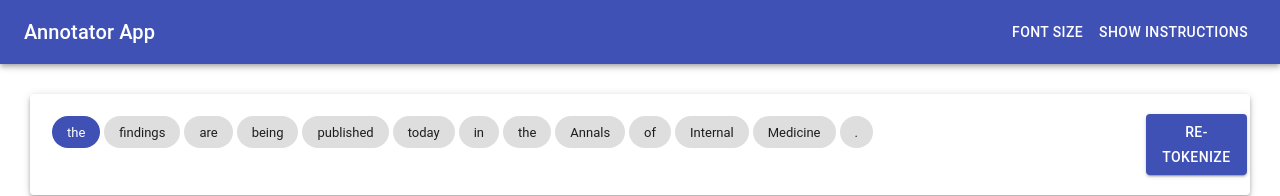
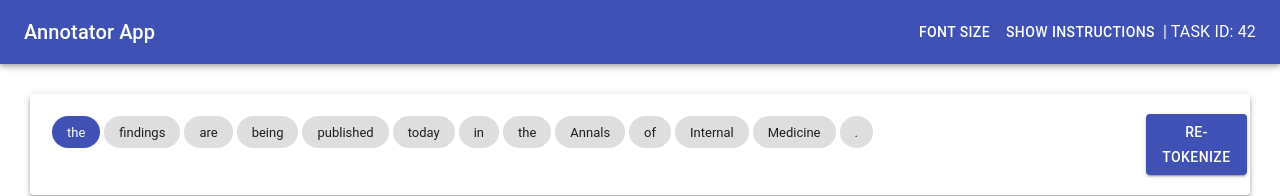
Before and after one commit to hltcoe/tasa, a React (Create React App) app in the folder webapp/: page / in a window 1280 px wide. Shown: the top 196 px of the page. Built offline with nearby package versions, Linux system fonts and the light colour scheme.

Commit message:
add task ID to interface header

```diff
--- a/webapp/src/App.js
+++ b/webapp/src/App.js
@@ -60,6 +60,9 @@ class App extends Component {
       translationQualityScale: 100,
       additionalData: null,
       collectComment: false,
+
+      // task ID
+      taskID: null
     };
   }
 
@@ -125,7 +128,7 @@ class App extends Component {
       return;
     }
 
-    // 1. initial alignemnt. (Default: every entry in `selections` is false)
+    // 1. initial alignment. (Default: every entry in `selections` is false)
     var selections = src_tokens.map((token) =>
       tar_tokens.map((token) => false)
     );
@@ -269,8 +272,14 @@ class App extends Component {
     }
     this.setState({ description: description });
 
+    // 13. task ID. (Default: null)
+    var taskID = null;
+    if (configObj.hasOwnProperty('task_id')) {
+      taskID = configObj['task_id'];
+    }
+    this.setState({ taskID: taskID });
+
     // N. new feature. (Default: <default>.)
-
     if (createAdditionalDataInput) {
       // if this.state.additionalData won't be null,
       // then we have to create a new input field
@@ -624,7 +633,8 @@ class App extends Component {
       <div>
         <Header
           trainingBtn={trainingBtn}
-          handleFontSizeChange={this.handleFontSizeChange} />
+          handleFontSizeChange={this.handleFontSizeChange}
+          taskID={this.state.taskID} />
         <Description text={this.state.description} />
         <SourceLangPanel
           tokens={this.state.srcTokens}
--- a/webapp/src/Header.js
+++ b/webapp/src/Header.js
@@ -80,6 +80,7 @@ class Header extends PureComponent {
             <Button color="inherit" onClick={this.handleDialogOpen}>
               Show Instructions
             </Button>
+            {this.props.taskID != null && (<Typography color="inherit"> | TASK ID: {this.props.taskID} </Typography>)}
           </Toolbar>
         </AppBar>
 
--- a/webapp/src/mock.json
+++ b/webapp/src/mock.json
@@ -1 +1 @@
-{"src_tokens": ["the", "findings", "are", "being", "published", "today", "in", "the", "Annals", "of", "Internal", "Medicine", "."], "tar_tokens": ["the", "findings", "are", "published", "in", "the", "July", "1st", "issue", "of", "the", "Annals", "of", "Internal", "Medicine", "."], "config_obj": {"tar_enable_retokenize": false, "version": {"PATCH": 0, "MINOR": 0, "MAJOR": 1}, "src_enable_retokenize": true, "collect_comment": true}}
+{"src_tokens": ["the", "findings", "are", "being", "published", "today", "in", "the", "Annals", "of", "Internal", "Medicine", "."], "tar_tokens": ["the", "findings", "are", "published", "in", "the", "July", "1st", "issue", "of", "the", "Annals", "of", "Internal", "Medicine", "."], "config_obj": {"task_id": 42, "tar_enable_retokenize": false, "version": {"PATCH": 0, "MINOR": 0, "MAJOR": 1}, "src_enable_retokenize": true, "collect_comment": true}}
```
